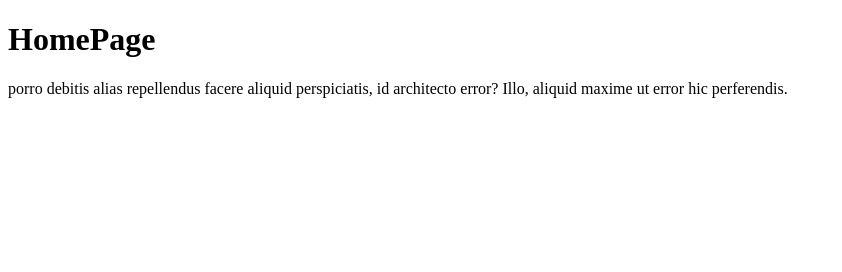
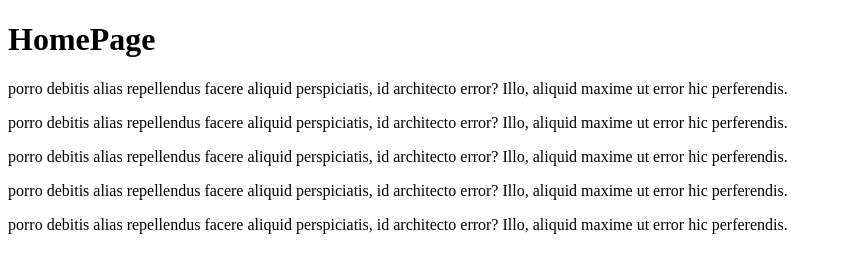
Before and after one commit to LeoLin119/demo-0808, a plain HTML site: page index.html in a window 1280 px wide. Shown: the whole page, without its empty margins (0-842 px from the left). Drawn offline with Linux system fonts and the light colour scheme.

Commit message:
add four p tag

```diff
--- a/index.html
+++ b/index.html
@@ -8,5 +8,10 @@
 <body>
     <h1>HomePage</h1>
     <p>porro debitis alias repellendus facere aliquid perspiciatis, id architecto error? Illo, aliquid maxime ut error hic perferendis.</p>
+     <p>porro debitis alias repellendus facere aliquid perspiciatis, id architecto error? Illo, aliquid maxime ut error hic perferendis.</p>
+     <p>porro debitis alias repellendus facere aliquid perspiciatis, id architecto error? Illo, aliquid maxime ut error hic perferendis.</p>
+     <p>porro debitis alias repellendus facere aliquid perspiciatis, id architecto error? Illo, aliquid maxime ut error hic perferendis.</p>
+     <p>porro debitis alias repellendus facere aliquid perspiciatis, id architecto error? Illo, aliquid maxime ut error hic perferendis.</p>
+
 </body>
 </html>
```
